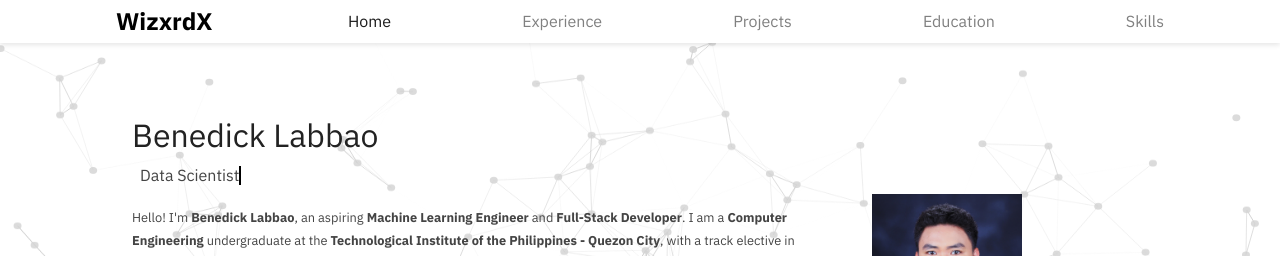
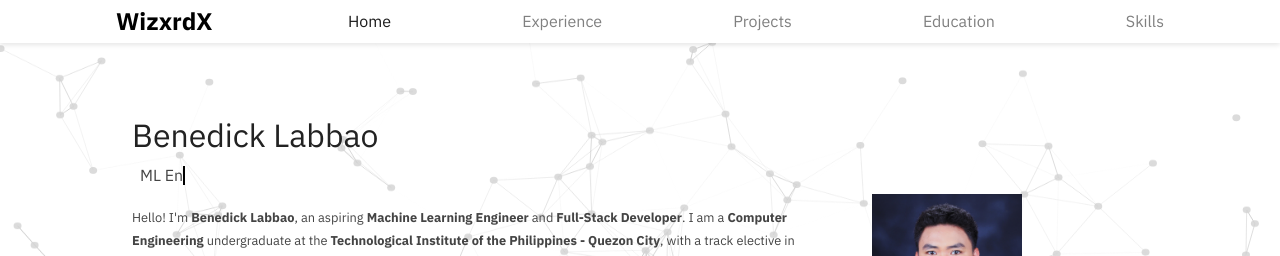
Before and after one commit to Wizxrdx/wizxrdx.github.io, a Next.js app: page / in a window 1280 px wide. Shown: the top 256 px of the page. Built offline with nearby package versions, Linux system fonts and the light colour scheme.

Commit message:
Update AboutPage to include "Full Stack Developer" in the animation text

```diff
--- a/src/app/page.tsx
+++ b/src/app/page.tsx
@@ -10,7 +10,7 @@ export default function AboutPage() {
       <div className={styles.header}>
         <h1 className={styles.headerTitle}>Benedick Labbao</h1>
         <div className={styles.headerBody}>
-          <TextWritingAnimation text={["ML Engineer", "Data Scientist", "Problem Solver", "Computer Engineer"]} />
+          <TextWritingAnimation text={["Full Stack Developer", "ML Engineer", "Data Scientist", "Problem Solver", "Computer Engineer"]} />
         </div>
       </div>
 
```
